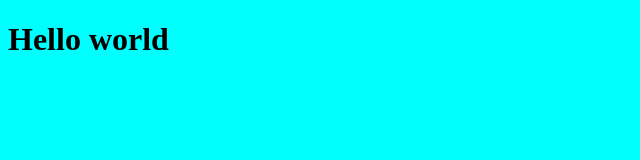
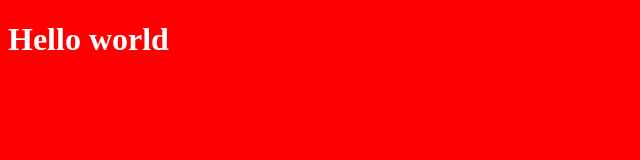
Before and after one commit to vaish-eng/test, a plain HTML site: page index.html in a window 1280 px wide. Shown: the whole page, without its empty margins (0-640 px from the left). Drawn offline with Linux system fonts and the light colour scheme.

Commit message:
add bgclur

```diff
--- a/prac.css
+++ b/prac.css
@@ -1,3 +1,4 @@
 body{
-    background-color: aqua;
+    background-color: red;
+    color:white;
 }
```
